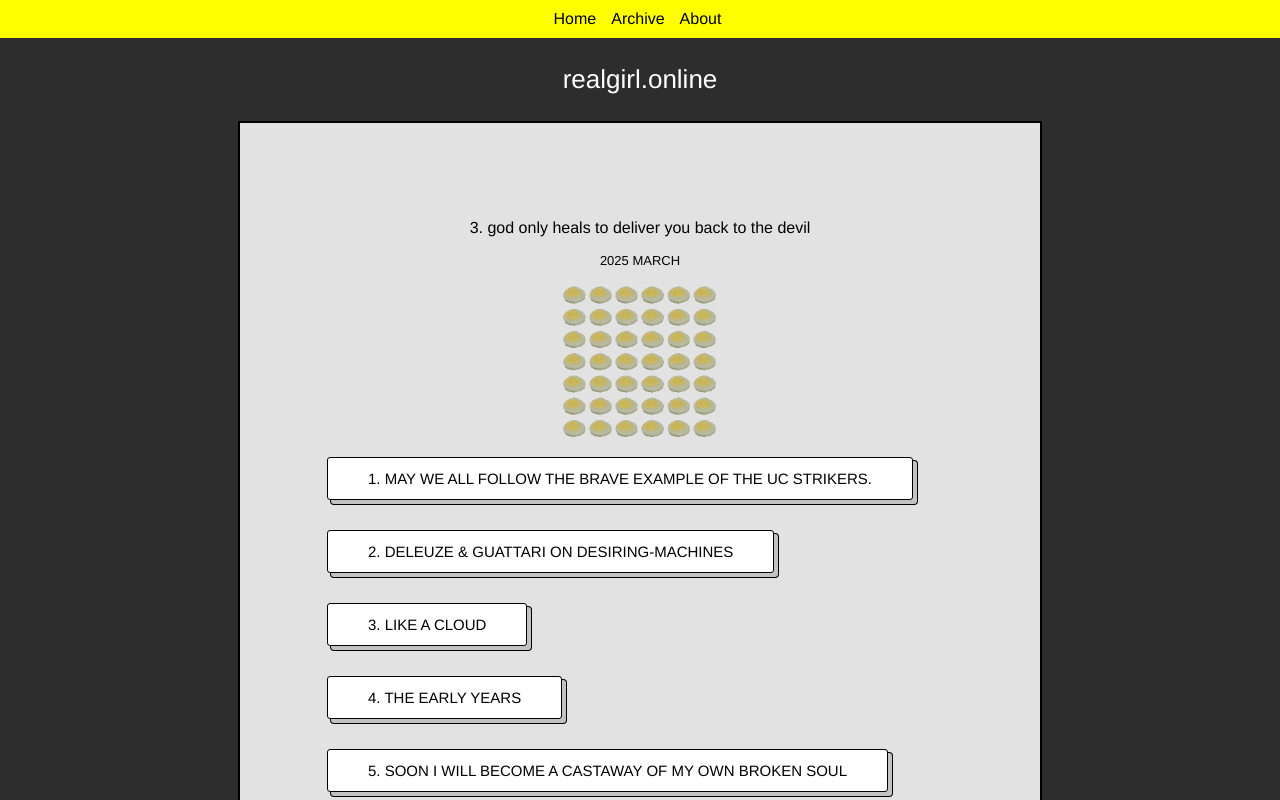
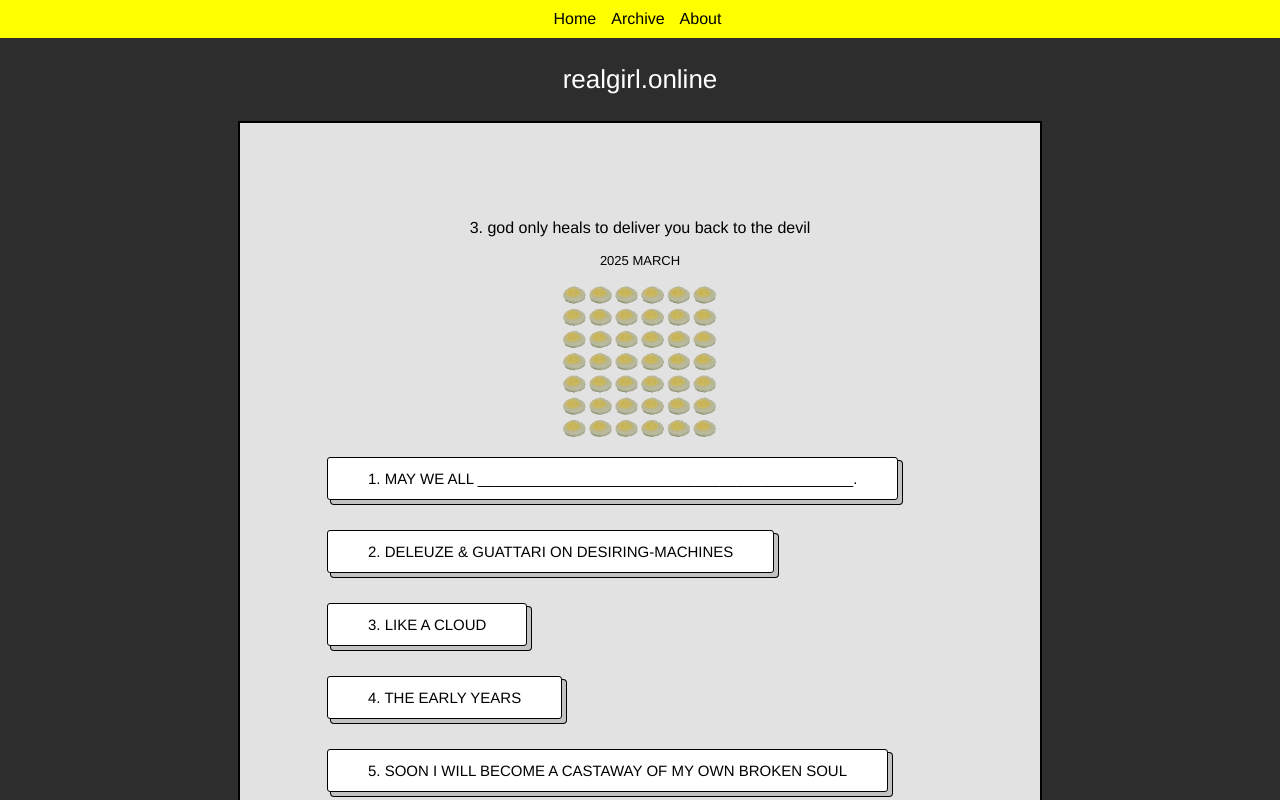
Before and after one commit to abbymachines/realgirl_online, a React (Create React App) app: page / in a window 1280 px wide. Shown: the top 800 px of the page. Built offline with nearby package versions, Linux system fonts and the light colour scheme.

Commit message:
censored

```diff
--- a/src/TableOfContents.js
+++ b/src/TableOfContents.js
@@ -46,8 +46,8 @@ const db = {"issues": {
         "month": 3,
         "posts": {
             "1": {
-                "title": "May we all follow the brave example of the UC strikers.",
-                "URL": "https://public-api.wordpress.com/wp/v2/sites/abbymachines.wordpress.com/posts?slug=uc-santa-cruz-workers-are-still-on-a-wildcat-strike-for-a-cost-of-living-adjustment-cola"
+                "title": "May we all _____________________________________________.",
+                "URL": "https://public-api.wordpress.com/wp/v2/sites/abbymachines.wordpress.com/posts?slug=2oiu309jksakjdiaaiu"
             },
             "2": {
                 "title": "Deleuze & Guattari on desiring-machines",
```
